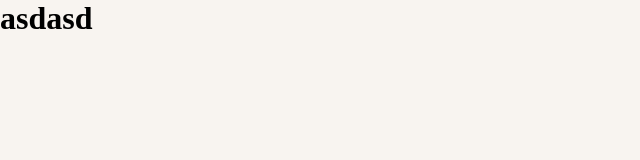
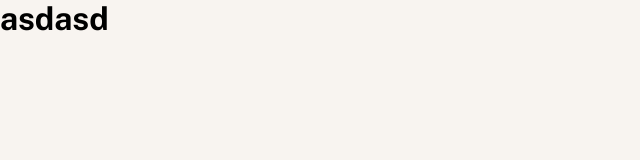
Before and after one commit to huyphan2210/personal-finance-app-fullstack, a Nuxt app in the folder client/: page / in a window 1280 px wide. Shown: the top 160 px of the page, without its empty margins (0-640 px from the left). Built offline with nearby package versions, Linux system fonts and the light colour scheme.

Commit message:
Create default.scss and use it

```diff
--- /dev/null
+++ b/client/assets/styles/default.scss
@@ -0,0 +1,32 @@
+* {
+  margin: 0;
+  padding: 0;
+  overflow: hidden;
+}
+
+:root {
+  --beige-100: #f8f4f0;
+  --beige-500: #98908b;
+
+  --grey-100: #f2f2f2;
+  --grey-300: #b3b3b3;
+  --grey-500: #696868;
+  --grey-900: #201f24;
+}
+
+body {
+  background-color: var(--beige-100);
+  min-height: 100vh;
+  font-family: "Public Sans", sans-serif;
+}
+
+footer {
+  display: none;
+}
+
+@font-face {
+  font-family: "Public Sans";
+  src: url("./../fonts/PublicSans-VariableFont_wght.ttf");
+  font-weight: 100 900;
+  font-display: swap;
+}
--- a/client/nuxt.config.ts
+++ b/client/nuxt.config.ts
@@ -1,6 +1,9 @@
 // https://nuxt.com/docs/api/configuration/nuxt-config
 export default defineNuxtConfig({
   compatibilityDate: "2024-11-01",
+  css: ["./assets/styles/default.scss"],
   devtools: { enabled: true },
   pages: true,
+  modules: ["@pinia/nuxt"],
+  ssr: false,
 });
```
